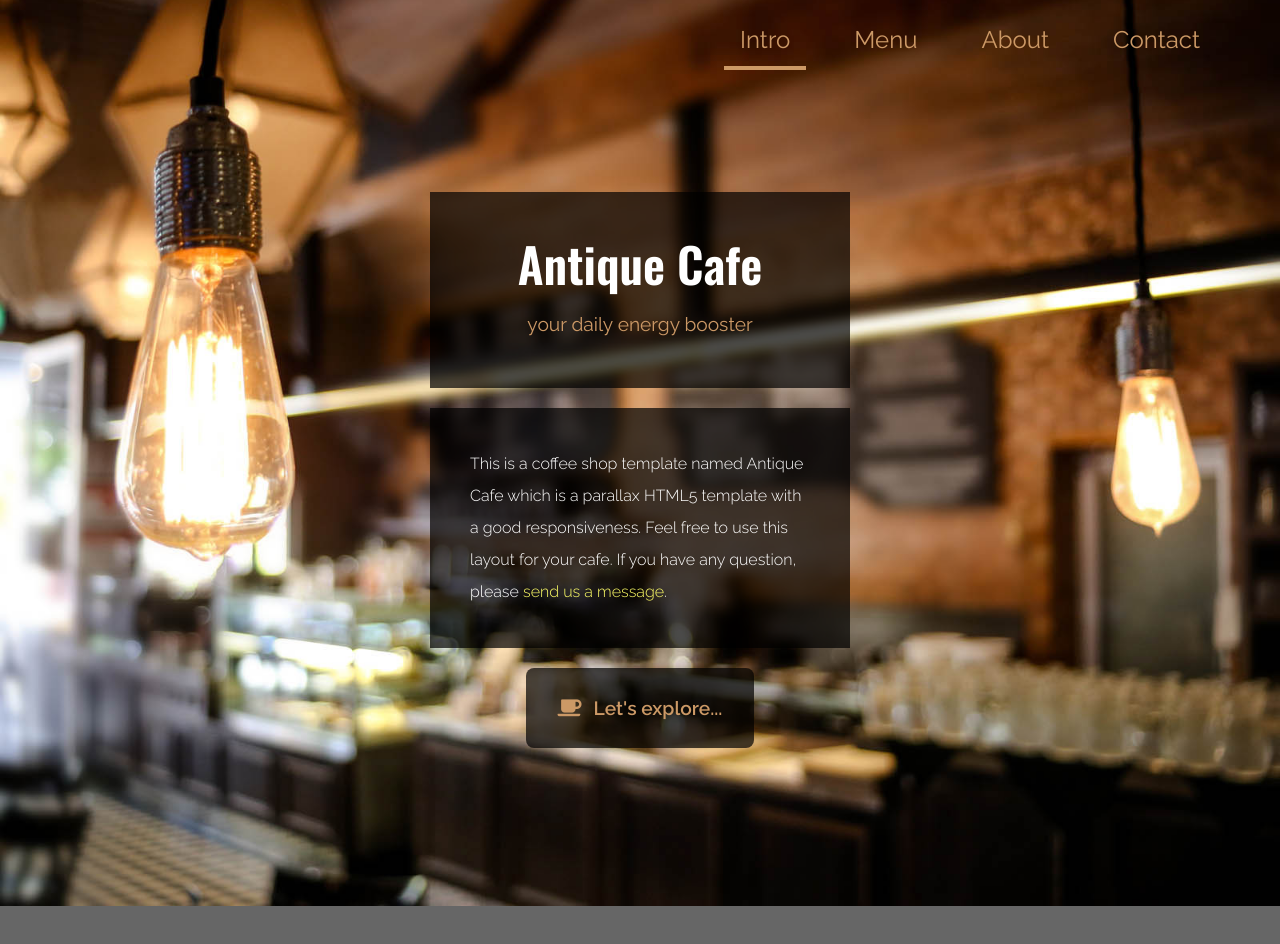
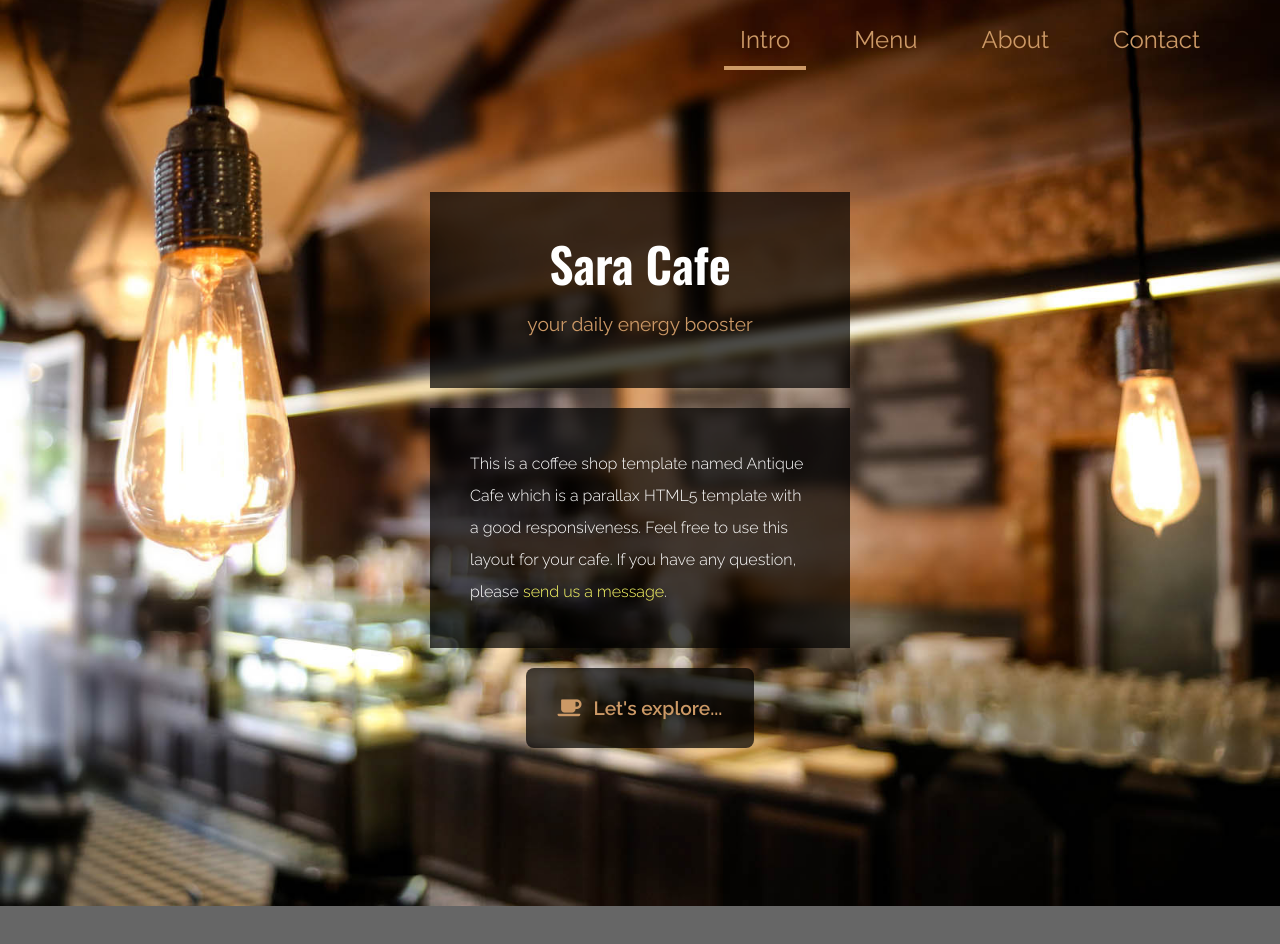
Before and after one commit to S4r4B4rb03/testITS, a plain HTML site: page index.html in a window 1280 px wide. Shown: the top 944 px of the page. Drawn offline with nearby package versions, Linux system fonts and the light colour scheme.

Commit message:
Add files via upload

```diff
--- a/index.html
+++ b/index.html
@@ -38,7 +38,7 @@ https://www.tooplate.com/view/2126-antique-cafe
         <div class="container mx-auto px-2 tm-intro-width">
             <div class="sm:pb-60 sm:pt-48 py-20">
                 <div class="bg-black bg-opacity-70 p-12 mb-5 text-center">
-                    <h1 class="text-white text-5xl tm-logo-font mb-5">Antique Cafe</h1>
+                    <h1 class="text-white text-5xl tm-logo-font mb-5">Sara Cafe</h1>
                     <p class="tm-text-gold tm-text-2xl">your daily energy booster</p>
                 </div>
                 <div class="bg-black bg-opacity-70 p-10 mb-5">
```
